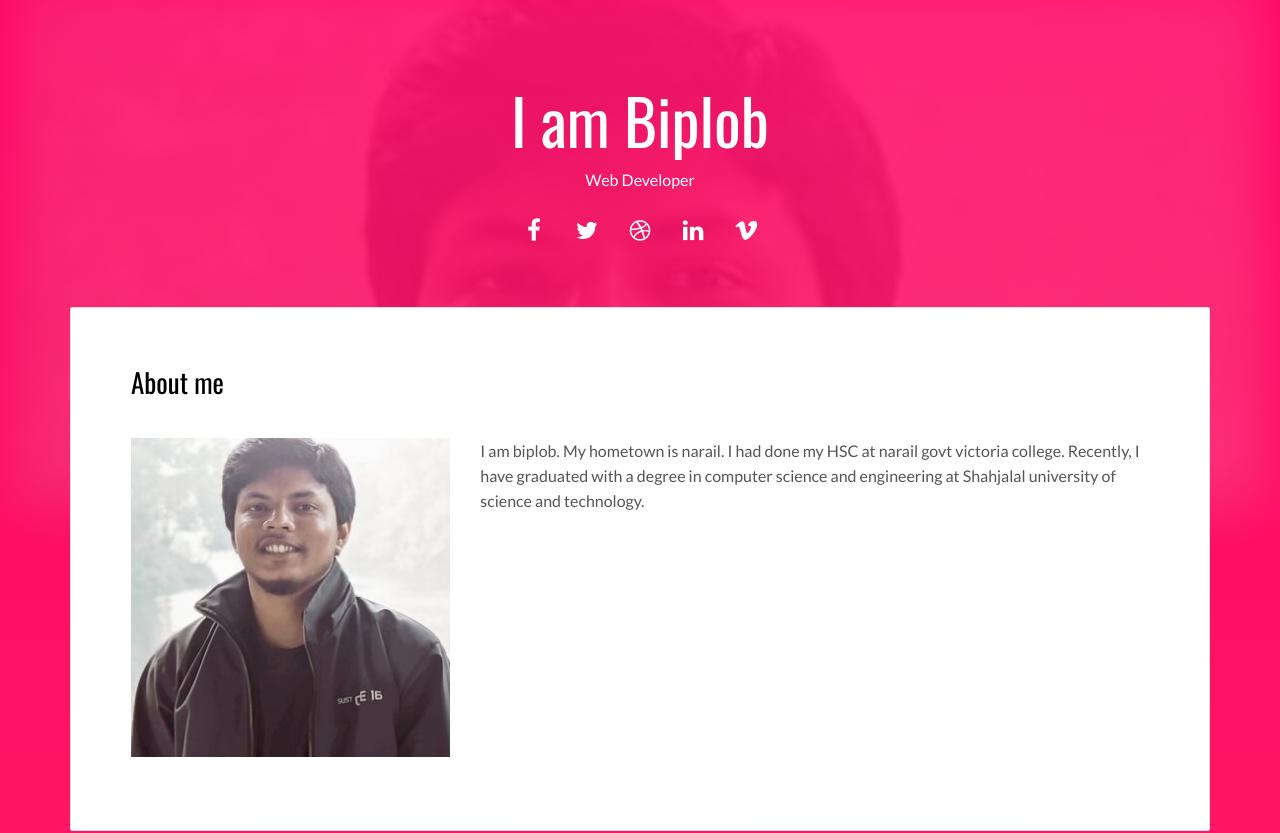
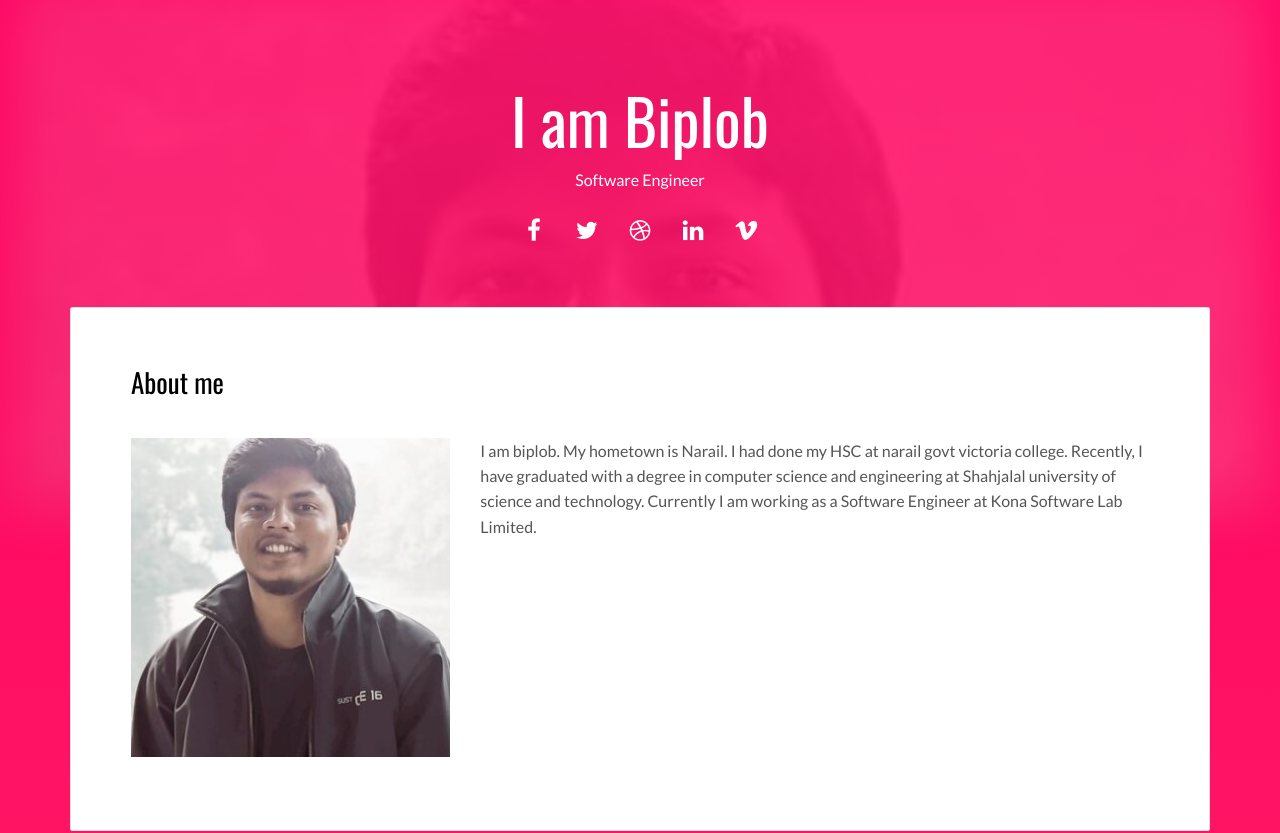
Before and after one commit to Biplob68/biplob.github.io, a plain HTML site: page index.html in a window 1280 px wide. Shown: the top 833 px of the page. Drawn offline with nearby package versions, Linux system fonts and the light colour scheme.

Commit message:
Update index.html

```diff
--- a/index.html
+++ b/index.html
@@ -28,7 +28,7 @@
   <header class="white-text-container section-container">
     <div class="text-center">
       <h1>I am Biplob</h1>
-      <p>Web Developer</p>
+      <p>Software Engineer</p>
       <p>
         <a class="fa-icon fa-icon-2x" href="https://facebook.com/" title="">
           <i class="fa fa-facebook"></i>
@@ -66,7 +66,8 @@
               </div>
               <div class="col-md-8">
 
-              <p>I am biplob. My hometown is narail. I had done my HSC at narail govt victoria college. Recently, I have graduated with a degree in computer science and engineering at Shahjalal university of science and technology.</p>
+              <p>I am biplob. My hometown is Narail. I had done my HSC at narail govt victoria college. Recently, I have graduated with a degree in computer science and engineering at Shahjalal university of science and technology.
+                Currently I am working as a Software Engineer at Kona Software Lab Limited.</p>
 
               </div>
             </div>
@@ -118,26 +119,26 @@
         </div>
 
 
-        <!-- Work experience
+        <!-- Work experience -->
         <div class="card">
           <div class="card-block">
             <h2>Work</h2>
             <div class="work-experience">
               <small class="date">2017-2015</small>
-              <h3 class="h5 date-title">Web developer - <a href="http://en.orson.io" title="Create professionnal website">Orson.io</a></h3>
+              <h3 class="h5 date-title">Junior Software Engineer - <a href="http://en.orson.io" title="Kona Software Lab">Orson.io</a></h3>
 
 
-              <p>Leo vel orci porta non pulvinar neque laoreet suspendisse interdum. Vitae ultricies leo integer malesuada nunc. Imperdiet proin fermentum leo vel orci porta non pulvinar neque. Fermentum leo vel orci porta non. Posuere sollicitudin aliquam ultrices sagittis. Aliquam faucibus purus in massa tempor nec.</p>
+              <p></p>
             </div>
 
-            <div class="work-experience">
+<!--             <div class="work-experience">
               <small class="date">2017-2015</small>
               <h3 class="h5 date-title">Web developer - <a href="http://mashup-template.com" title="">Mashup Template</a></h3>
 
               <p>Fermentum leo vel orci porta non. Posuere sollicitudin aliquam ultrices sagittis. Aliquam faucibus purus in massa tempor nec.</p>
-            </div>
+            </div> -->
           </div>
-        </div>  -->
+        </div>
 
 
 
```
